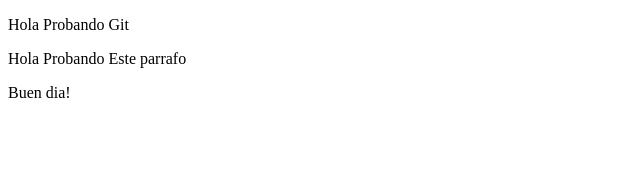
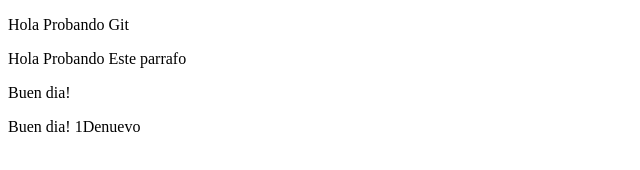
Before and after one commit to JonBarrera/proyecto1, a plain HTML site: page index2.html in a window 1280 px wide. Shown: the whole page, without its empty margins (0-640 px from the left). Drawn offline with Linux system fonts and the light colour scheme.

Commit message:
Archivos modificados parrafo de la ramaB

```diff
--- a/index2.html
+++ b/index2.html
@@ -10,5 +10,8 @@
     <p>Hola Probando Git</p>
     <p>Hola Probando Este parrafo</p>
     <p>Buen dia!</p>
+
+    <!--Codigo agregado de ramaB iniciada-->
+    <p>Buen dia! 1Denuevo</p>
 </body>
 </html>
```
